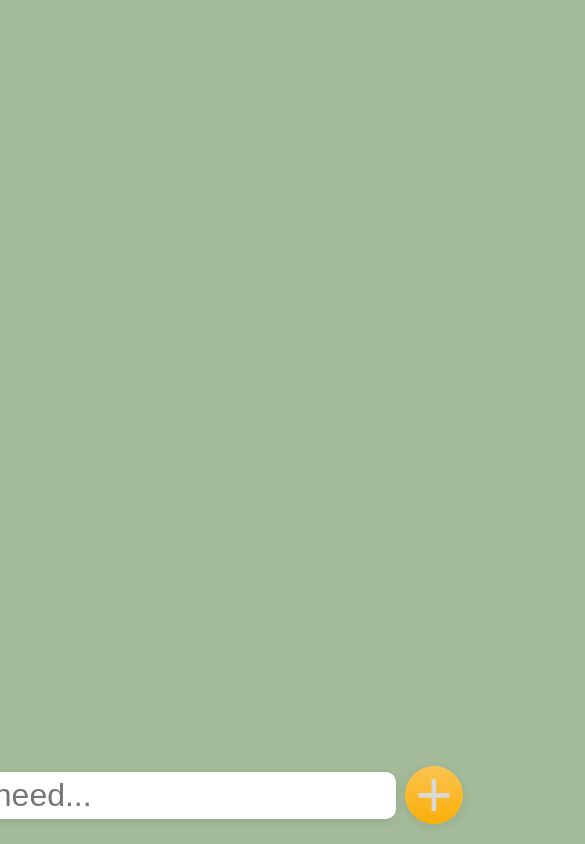
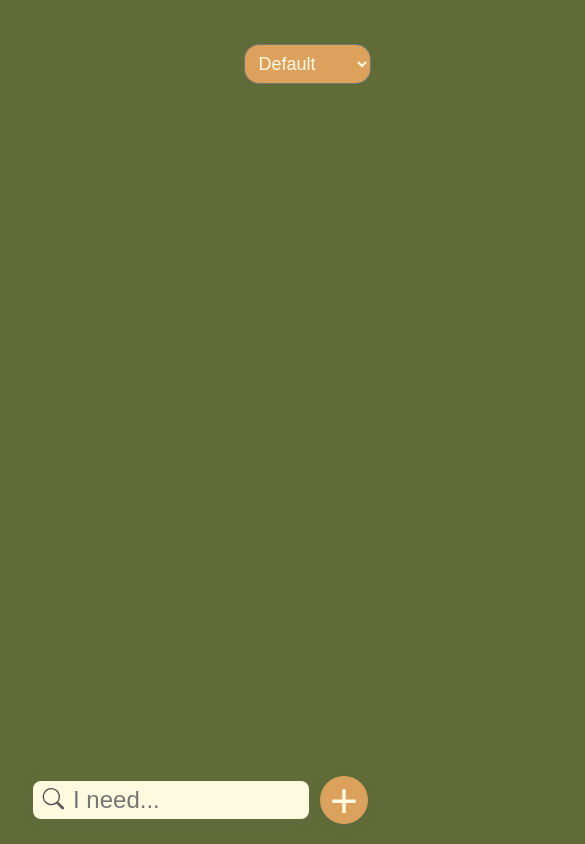
Before and after one commit to BncPntk/EasyGrocery, a React (Create React App) app in the folder easy_grocery/: page / in a window 390 px wide. Shown: the top 844 px of the page, 585 px wide, since content can reach past the window. Built offline with nearby package versions, Linux system fonts and the light colour scheme.

Commit message:
style: color scheme change, added responsiveness

```diff
--- a/easy_grocery/public/index.html
+++ b/easy_grocery/public/index.html
@@ -11,8 +11,10 @@
     <link rel="manifest" href="%PUBLIC_URL%/manifest.json" />
     <link rel="preconnect" href="https://fonts.googleapis.com" />
     <link rel="preconnect" href="https://fonts.gstatic.com" crossorigin />
+    <link rel="preconnect" href="https://fonts.googleapis.com" />
+    <link rel="preconnect" href="https://fonts.gstatic.com" crossorigin />
     <link
-      href="https://fonts.googleapis.com/css2?family=Nunito+Sans:opsz,wght@6..12,400;6..12,500;6..12,600;6..12,700;6..12,800&display=swap"
+      href="https://fonts.googleapis.com/css2?family=Josefin+Sans:wght@100;200;300;400;500;600;700&display=swap"
       rel="stylesheet"
     />
 
--- a/easy_grocery/src/components/Item.js
+++ b/easy_grocery/src/components/Item.js
@@ -16,9 +16,11 @@ export default function Item({ item, items, setItems }) {
   }
   return (
     <div className={`item ${item.checked ? 'bought_item' : ''}`} onClick={handleBought}>
-      <h3>{emoji.getUnicode(extractedName[0].toLowerCase()) || formattedName.charAt(0)}</h3>
+      <h3 className={emoji.getUnicode(extractedName[0].toLowerCase()) ? 'item_emoji' : ''}>
+        {emoji.getUnicode(extractedName[0].toLowerCase()) || formattedName.charAt(0)}
+      </h3>
       <p className={formattedName.length > 10 ? 'item_text_small' : 'item_text_normal'}>
-        {formattedName.length > 34 ? `${formattedName.slice(0, 31)}...` : formattedName}
+        {formattedName.length > 31 ? `${formattedName.slice(0, 28)}...` : formattedName}
       </p>
     </div>
   );
--- a/easy_grocery/src/styles.css
+++ b/easy_grocery/src/styles.css
@@ -1,41 +1,54 @@
-* {
+:root {
+  --clr-primary: #606c38;
+  --clr-secondary: #fefae0;
+  --clr-action: #dda15e;
+  --clr-text: #001524;
+}
+
+*,
+::after,
+::before {
   margin: 0;
   padding: 0;
+  box-sizing: border-box;
 }
+
 body {
-  font-family: 'Nunito Sans', sans-serif;
-  background-color: #a3bb98;
+  font-family: 'Josefin Sans', sans-serif;
+  background-color: var(--clr-primary);
 }
 
 .container {
-  /* background-color: #fff; */
   margin: 64px auto;
   position: relative;
   width: 1465px;
-  /* height: calc(100vh - 128px); */
   height: auto;
   justify-content: center;
 }
 
 .items_list {
-  /* background: #000; */
   display: grid;
   padding-top: 50px;
   grid-template-columns: repeat(8, 1fr);
-  grid-template-rows: repeat(4, 1fr);
+  grid-template-rows: auto;
   grid-column-gap: 15px;
   grid-row-gap: 15px;
+  place-items: center;
 }
 
 .item {
-  background: rgb(251, 194, 82);
-  background: linear-gradient(140deg, rgba(251, 194, 82, 1) 0%, rgba(250, 175, 6, 1) 50%);
+  background-color: var(--clr-secondary);
   width: 170px;
   height: 160px;
   border-radius: 10px;
   transition: transform 0.2s;
   text-align: center;
+  display: flex;
+  flex-direction: column;
+  justify-content: center;
   overflow-wrap: break-word;
+  padding: 2px;
+  line-height: 1;
 }
 .item:hover {
   cursor: pointer;
@@ -43,37 +56,43 @@ body {
 }
 
 .item h3 {
-  color: #f0eccf;
+  color: var(--clr-text);
   font-size: 96px;
-  margin-bottom: -15px;
+}
+.item_emoji {
+  scale: 0.75;
 }
 
 .item_text_normal {
-  color: #f0eccf;
+  color: var(--clr-text);
   font-size: 26px;
 }
 
 .item_text_small {
-  color: #f0eccf;
-  font-size: 16px;
+  color: var(--clr-text);
+  font-size: 18px;
 }
 
 .bought_items_list {
-  /* background: red; */
   display: grid;
   grid-template-columns: repeat(8, 1fr);
-  grid-template-rows: repeat(4, 1fr);
+  grid-template-rows: auto;
   grid-column-gap: 15px;
   grid-row-gap: 15px;
+  place-items: center;
 }
 
 .bought_item {
-  background: #5f5a4f;
+  background: #bc6c25;
+}
+.bought_item h3,
+.bought_item p {
+  color: var(--clr-secondary);
 }
 .history_text {
   margin: 100px 0 15px 0;
   font-size: 28px;
-  color: #f0eccf;
+  color: var(--clr-secondary);
   font-weight: 900;
 }
 
@@ -84,11 +103,10 @@ body {
 }
 
 .sort_button select {
-  color: #ffffff;
-  background: linear-gradient(-180deg, rgba(251, 194, 82, 1) 0%, rgba(250, 175, 6, 1) 100%);
-  padding: 10px 15px;
-  font-size: 22px;
-  font-weight: normal;
+  background-color: var(--clr-action);
+  color: var(--clr-secondary);
+  padding: 8px 10px;
+  font-size: 18px;
   border-radius: 15px;
 }
 .sort_button select:hover {
@@ -97,6 +115,7 @@ body {
 
 .sort_button option {
   color: #000000;
+  background-color: var(--clr-secondary);
   padding: 5px 15px;
   font-size: 18px;
 }
@@ -114,7 +133,6 @@ body {
 }
 
 .search_icon {
-  /* background: #fff; */
   height: 40px;
   border-radius: 10px 0 0 10px;
   position: absolute;
@@ -128,16 +146,17 @@ body {
   font-size: 32px;
   margin: 0 9px;
   padding: 5px 0 5px 40px;
-  border: none;
+  border: 2px solid var(--clr-primary);
   border-radius: 10px;
   color: #555555;
+  background-color: var(--clr-secondary);
   box-shadow: rgba(99, 99, 99, 0.2) 0px 2px 8px 0px;
 }
 
 .search_button {
   font-size: 64px;
-  color: #d9d9d9;
-  background: linear-gradient(-180deg, rgba(251, 194, 82, 1) 0%, rgba(250, 175, 6, 1) 100%);
+  color: var(--clr-secondary);
+  background-color: var(--clr-action);
   border: none;
   width: 58px;
   height: 58px;
@@ -152,3 +171,112 @@ body {
   cursor: pointer;
   transform: scale(1.05);
 }
+
+/* Responsive */
+@media (max-width: 1500px) {
+  .container {
+    width: 90vw;
+  }
+
+  .items_list,
+  .bought_items_list {
+    grid-template-columns: repeat(auto-fill, minmax(170px, 1fr));
+    grid-column-gap: 3px;
+  }
+}
+
+@media (max-width: 768px) {
+  .items_list,
+  .bought_items_list {
+    grid-template-columns: repeat(auto-fill, minmax(130px, 1fr));
+  }
+
+  .item {
+    width: 130px;
+    height: 120px;
+  }
+
+  .item h3 {
+    font-size: 64px;
+  }
+
+  .item_text_normal {
+    font-size: 22px;
+  }
+
+  .item_text_small {
+    font-size: 16px;
+    margin-top: -5px;
+  }
+
+  .search_input {
+    font-size: 32px;
+    width: 380px;
+    margin: 0 9px;
+    padding: 5px 0 5px 40px;
+    border: 2px solid var(--clr-primary);
+    border-radius: 10px;
+    color: #555555;
+    background-color: var(--clr-secondary);
+    box-shadow: rgba(99, 99, 99, 0.2) 0px 2px 8px 0px;
+  }
+
+  .search_button {
+    font-size: 48px;
+    width: 48px;
+    height: 48px;
+  }
+}
+
+@media (max-width: 486px) {
+  .items_list,
+  .bought_items_list {
+    grid-template-columns: repeat(auto-fill, minmax(100px, 1fr));
+    grid-column-gap: 0px;
+    grid-row-gap: 10px;
+  }
+
+  .item {
+    width: 100px;
+    height: 90px;
+  }
+
+  .item h3 {
+    font-size: 48px;
+  }
+
+  .item_text_normal {
+    font-size: 18px;
+  }
+
+  .item_text_small {
+    font-size: 14px;
+  }
+
+  .search_input {
+    font-size: 24px;
+    width: 280px;
+  }
+}
+
+/* Scrollbar */
+
+/* Webkit-based browsers*/
+::-webkit-scrollbar {
+  width: 10px;
+}
+
+::-webkit-scrollbar-track {
+  background: #f1f1f100;
+}
+
+::-webkit-scrollbar-thumb {
+  background: var(--clr-secondary);
+  border-radius: 10px;
+}
+
+/* Firefox */
+* {
+  scrollbar-width: thin;
+  scrollbar-color: var(--clr-secondary) #dda25e00;
+}
```
